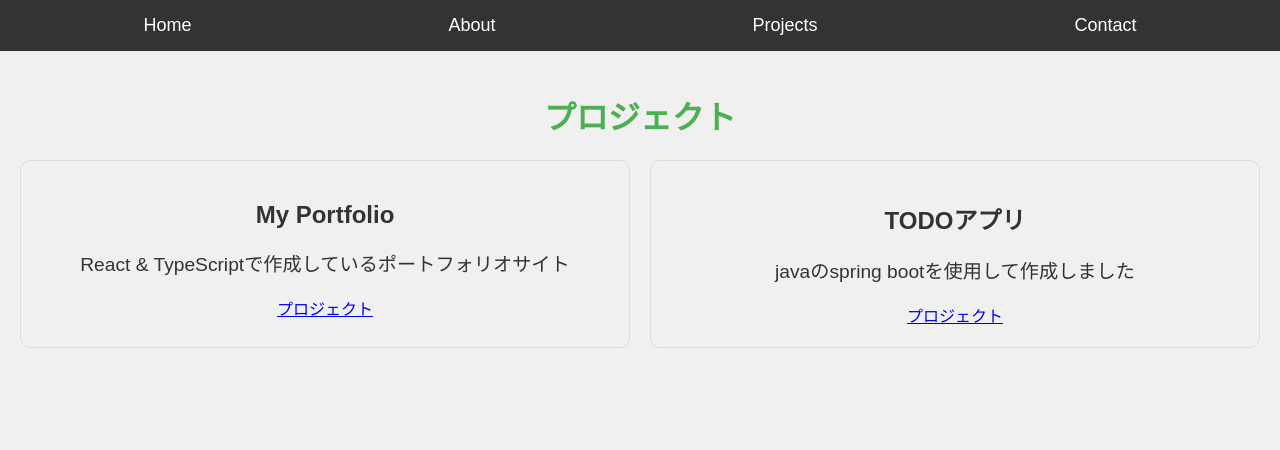
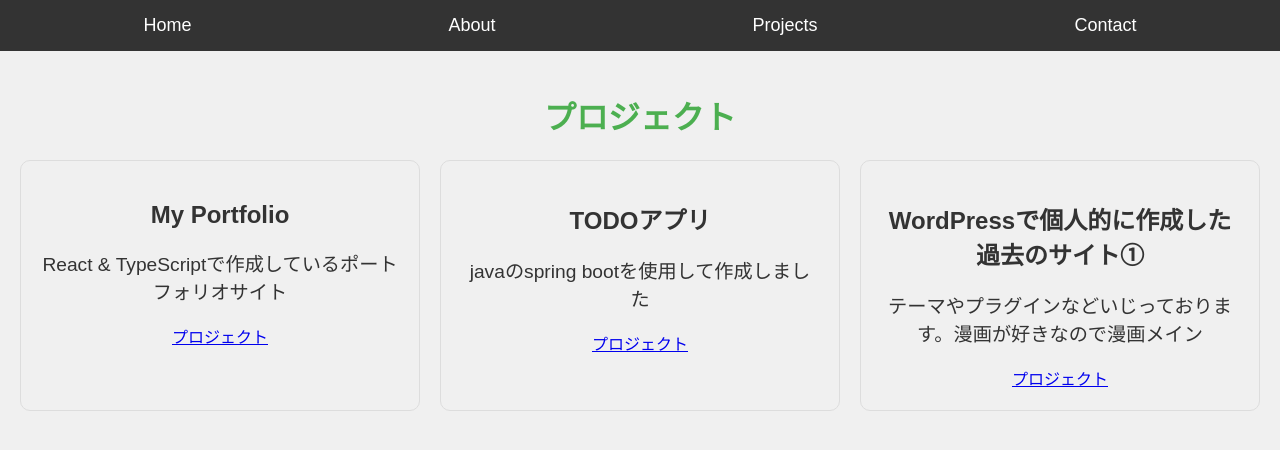
Before and after one commit to shimapiro/my-portfolio, a React (Vite) app: page /projects in a window 1280 px wide. Shown: the top 450 px of the page. Built offline with nearby package versions, Linux system fonts and the light colour scheme.

Commit message:
⚡️ ポートフォリオ

```diff
--- a/src/pages/About.tsx
+++ b/src/pages/About.tsx
@@ -5,7 +5,7 @@ const About: React.FC = () => {
   return (
     <div className="about-container">
       <h1>自己紹介</h1>
-      <p>こんにちは、私はshimapiroです。<br /> 現在、フロントエンドエンジニアとして活躍中です。</p>
+      <p>こんにちは、私はshimapiroです。<br /> 現在、フロントエンドエンジニアとしてスキルアップするため転職活動中です。</p>
 
       <h2>スキルセット</h2>
       <ul className="skills-list">
--- a/src/pages/Projects.tsx
+++ b/src/pages/Projects.tsx
@@ -14,6 +14,12 @@ const Projects: React.FC = () => {
       description: 'javaのspring bootを使用して作成しました',
       // image: '/task-manager.png',
       link: 'https://github.com/shimapiro/TODO'
+    },
+    {
+      title: 'WordPressで個人的に作成した過去のサイト➀',
+      description: 'テーマやプラグインなどいじっております。漫画が好きなので漫画メイン',
+      // image: '/task-manager.png',
+      link: 'https://dokodeyomeru.jp/'
     }
   ];
 
```
